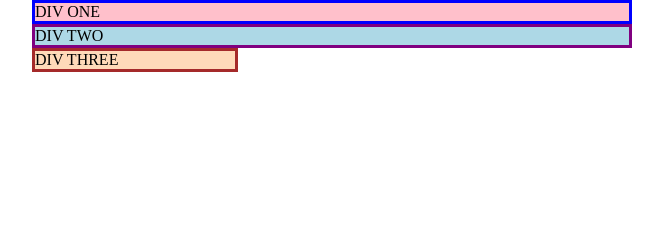
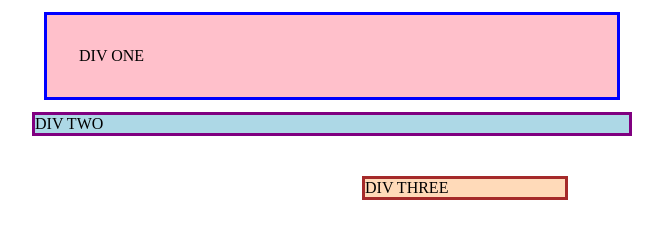
Before and after one commit to Sonickmumba/TheOdinProject, a plain HTML site: page css-exercises/margin-and-padding/01-margin-and-padding-1/index.html in a window 1280 px wide. Shown: the whole page, without its empty margins (308-971 px from the left). Drawn offline with Linux system fonts and the light colour scheme.

Commit message:
answer margin and padding-1 in css-exercise

```diff
--- a/css-exercises/margin-and-padding/01-margin-and-padding-1/style.css
+++ b/css-exercises/margin-and-padding/01-margin-and-padding-1/style.css
@@ -7,15 +7,15 @@ body {
   background: pink;
   border: 3px solid blue;
   /* CHANGE ME */
-  padding: 0px;
-  margin: 0px;
+  padding: 32px;
+  margin: 12px;
 }
 
 .two {
   background: lightblue;
   border: 3px solid purple;
   /* CHANGE ME */
-  margin-bottom: 0px;
+  margin-bottom: 40px;
 }
 
 .three {
@@ -24,5 +24,5 @@ body {
   width: 200px;
   /* CHANGE ME */
   padding: 0px;
-  margin-left: 0px;
+  margin-left: 330px;
 }
```
